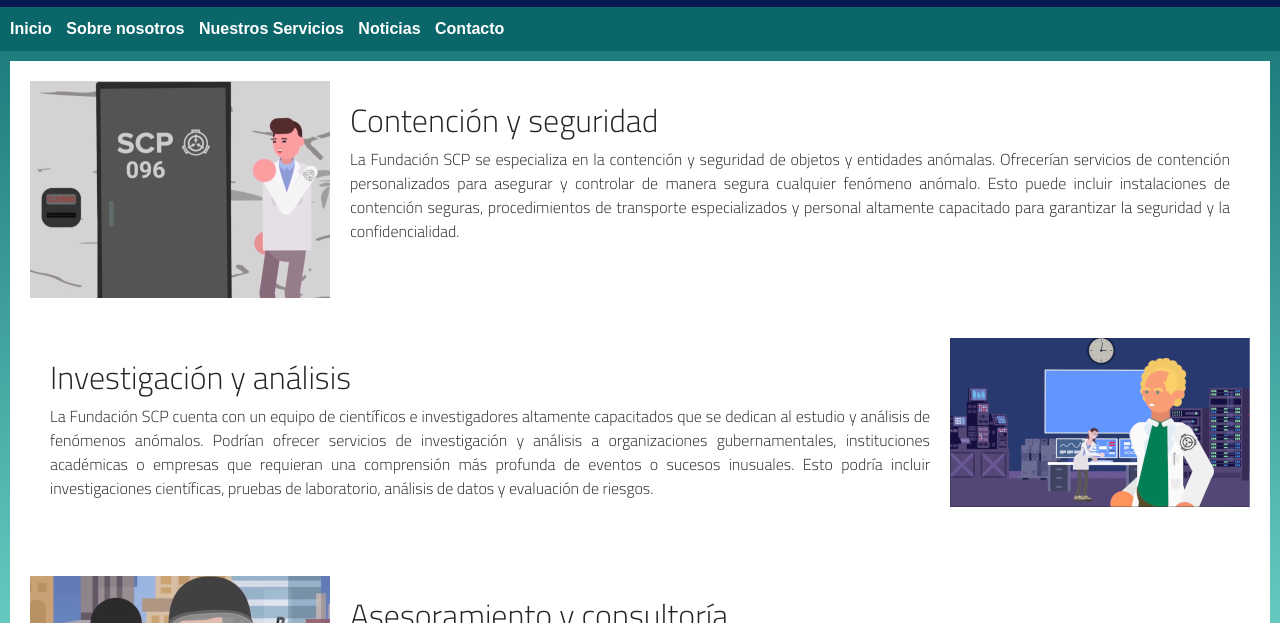
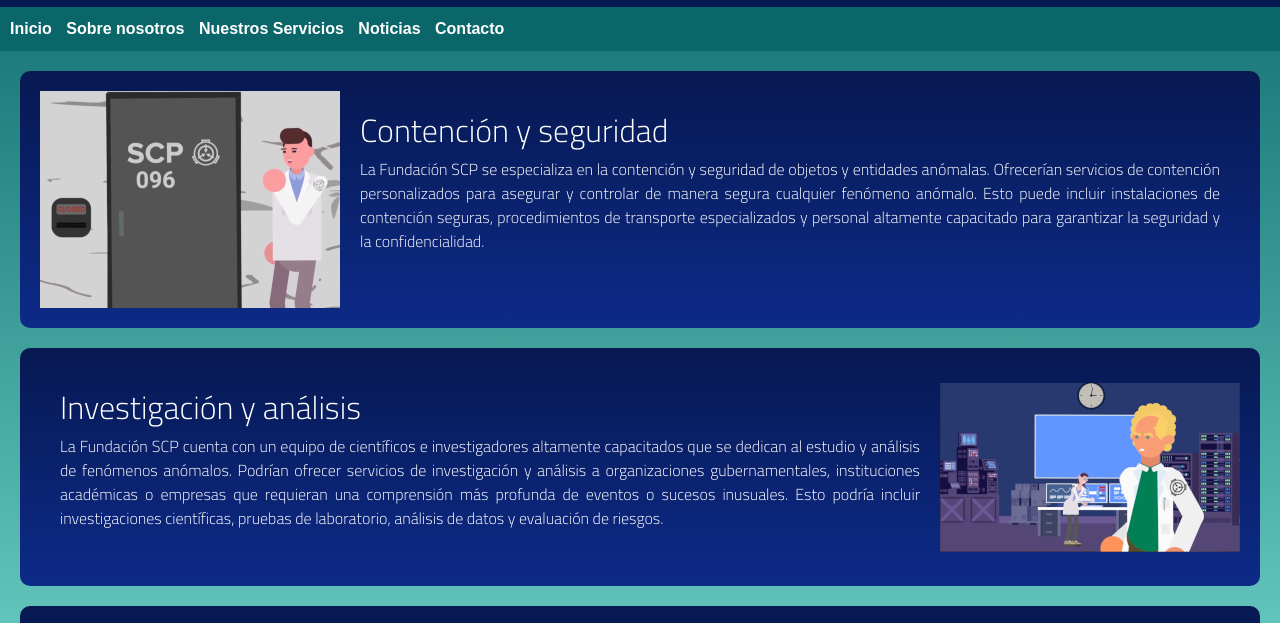
Before and after one commit to Gamerzon94/TerceraEntregaAdrianGomez, a plain HTML site: page pages/servicios.html in a window 1280 px wide. Shown: the part 113-736 px from the top of the page. Drawn offline with nearby package versions, Linux system fonts and the light colour scheme.

Commit message:
Se actualiza pagina de servicios

```diff
--- a/pages/servicios.html
+++ b/pages/servicios.html
@@ -4,11 +4,14 @@
         <meta charset="UTF-8">
         <meta http-equiv="X-UA-Compatible" content="IE=edge">
         <meta name="viewport" content="width=device-width, initial-scale=1.0">
-        <title>Fundación SCP</title>
+        <title>Fundación SCP - Nuestros servicios</title>
         <link rel="shortcut icon" href="../img/favicon.png">
         <link href="https://cdn.jsdelivr.net/npm/bootstrap@5.3.0/dist/css/bootstrap.min.css" rel="stylesheet" integrity="sha384-9ndCyUaIbzAi2FUVXJi0CjmCapSmO7SnpJef0486qhLnuZ2cdeRhO02iuK6FUUVM" crossorigin="anonymous">
         <link rel="stylesheet" href="../css/estilos.css">
         <meta name="viewport" content="width=device-width, initial-scale=1">
+        <!--SEO-->
+        <meta name="description" content="Página informativa sobre los servicios de la fundación SCP.">
+        <meta name="keywords" content="fundación,scp,anomalias,investigacion,servicios">
     </head>
 
     <!-- Inicia el body-->
--- a/scss/utilities/_variables.scss
+++ b/scss/utilities/_variables.scss
@@ -4,7 +4,8 @@
     primero:#071952,
     segundo:#0B666A,
     tercero:#35A29F,
-    cuarto:#97FEED
+    cuarto:#97FEED,
+    quinto:#0d2a88
   );
   $colorLetraTitulo:white;
   $colorLetraCarrusel:black;
--- a/scss/views/_noticias.scss
+++ b/scss/views/_noticias.scss
@@ -18,7 +18,7 @@
                 align-items: center;
                 justify-content: center;
                 padding: 10px;
-                background-color: map-get($coloresPrincipales, primero);
+                background-image: linear-gradient(map-get($coloresPrincipales, primero),map-get($coloresPrincipales, quinto));
                 flex-direction: column;
                 margin: 10px;
                 transition: transform 0.5s;
--- a/scss/views/_servicios.scss
+++ b/scss/views/_servicios.scss
@@ -1,22 +1,43 @@
 /*Estilos de la pagina de servicios*/
 
     #cuerpoServicios{
-        background-color: white;
+        display: flex;
+        flex-direction: column;
         margin: 10px;
         text-align: justify;
-    }
-
         .servicioImagenIzquierda{
             padding: 20px;
             display: grid;
             grid-template-areas: "aside texto";
+            background-image: linear-gradient(map-get($coloresPrincipales, primero),map-get($coloresPrincipales, quinto));
+            border-radius: 10px;
+            color: white;
+            margin: 10px;
+            aside{
+                display: flex;
+                align-items: center;
+                justify-content: center;
             }
-
+        }
         .servicioImagenDerecha{
             padding: 20px;
             display: grid;
             grid-template-areas: "texto aside";
+            background-image: linear-gradient(map-get($coloresPrincipales, primero),map-get($coloresPrincipales, quinto));
+            border-radius: 10px;
+            color: white;
+            margin: 10px;
+            aside{
+                display: flex;
+                align-items: center;
+                justify-content: center;
             }
+        }
+    }
+
+
+
+
 
     .contenidoServicio{
         padding: 20px;
```
Also changed, not shown: css/estilos.css, 1 other file. Lines whose indentation alone changed are shown as unchanged.
